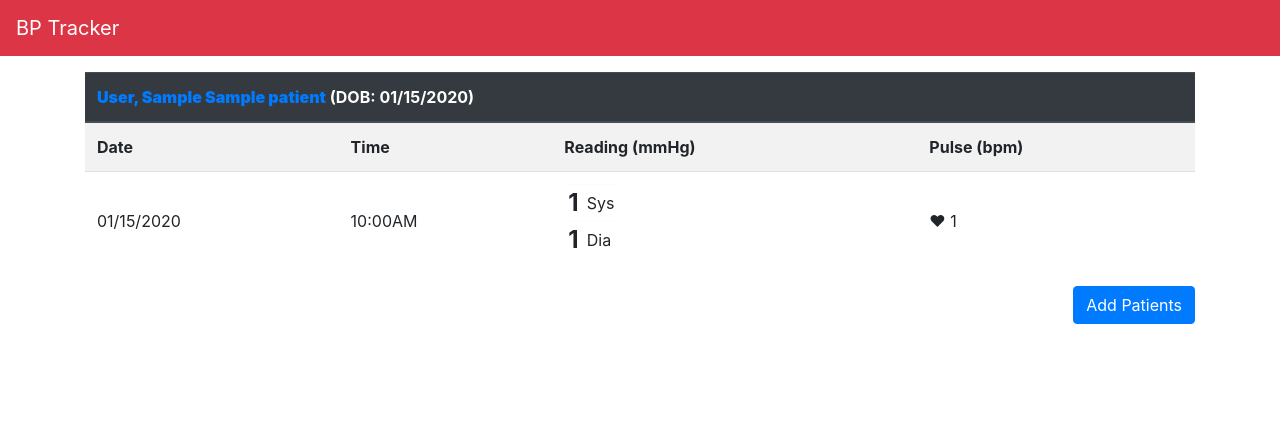
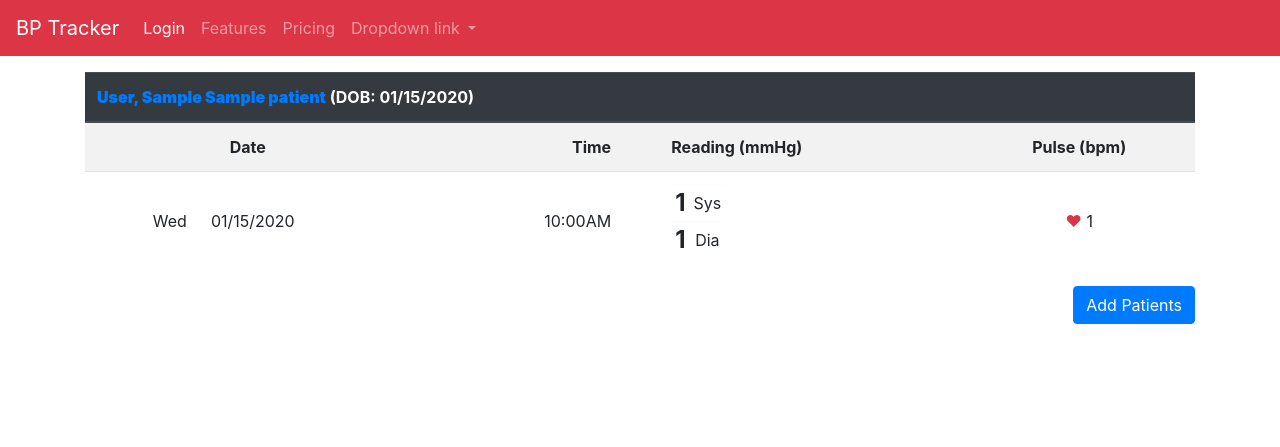
Before and after one commit to edwestfieldjr/BP-Tracker, a Flask app: page / in a window 1280 px wide. Shown: the top 447 px of the page. Run offline with Flask 2, Linux system fonts and the light colour scheme; tables that the repository leaves empty hold one stand-in row (values such as "Sample post"); some libraries are stand-ins or nearby versions.

Commit message:
Add context processor to handle template variables

```diff
--- a/hello.py
+++ b/hello.py
@@ -1,3 +1,4 @@
+
 # # (C)opyright 2021 Edward Francis Westfield Jr. | Standard MIT License
 PROJECT_TITLE = "BP Tracker"
 YEAR_CREATED = 2021
@@ -155,14 +156,15 @@ def admin_only(f):
     return decorated_function
 
 
+
+
 # ROUTES
 
 @app.route('/', methods=['GET'])
 def get_all_patients():
     patients = Patient.query.all()
     bp_readings = BloodPressureReading.query.all()
-    return render_template("index.html", patients=patients, bp_readings=bp_readings, created_year=YEAR_CREATED,
-                           current_year=current_time().strftime("%Y"), project_title=PROJECT_TITLE)
+    return render_template("index.html", patients=patients, bp_readings=bp_readings)
 
 
 @app.route('/register', methods=["GET", "POST"])
@@ -224,14 +226,14 @@ def add_new_patient():
             last_name=form.last_name.data,
             name_suffix=form.name_suffix.data,
             date_of_birth=form.date_of_birth.data,
-            id_name=form.first_name.data.lower() + "_" + form.last_name.data.lower()
+            id_name=form.first_name.data.lower() + "_" + form.last_name.data.lower(),
+            primary_user=current_user
         )
         db.session.add(new_patient)
         db.session.commit()
         return redirect(url_for("get_all_patients"))
     else:
-        return render_template("form.html", form=form, pageheading="Add New Patient", created_year=YEAR_CREATED,
-                               current_year=current_time().strftime("%Y"), project_title=PROJECT_TITLE)
+        return render_template("form.html", form=form, pageheading="Add New Patient")
 
 
 @app.route("/new-reading/patient-id-<int:target_patient_id>", methods=["GET", "POST"])
@@ -252,8 +254,7 @@ def add_new_reading(target_patient_id):
         db.session.commit()
         return redirect(url_for("get_all_patients"))
     else:
-        return render_template("form.html", form=form, pageheading="Add New BP Reading", created_year=YEAR_CREATED,
-                               current_year=current_time().strftime("%Y"), project_title=PROJECT_TITLE)
+        return render_template("form.html", form=form, pageheading="Add New BP Reading")
 
 
 @app.route("/now", methods=['GET'])  # INDEX ROUTE JUST DIAPLAING TIME-NOW ROUTE
@@ -262,6 +263,14 @@ def time_now():
     print(type(time_stamp))
     return f"{time_stamp}"
 
+# CONTEXT PROCESSORS: https://flask.palletsprojects.com/en/2.0.x/templating/#context-processors
+
+@app.context_processor
+def inject_into_header():
+    return dict(user=current_user, created_year=YEAR_CREATED, current_year=current_time().strftime("%Y"), project_title=PROJECT_TITLE)
+
+
+# Initialize Server
 
 if __name__ == "__main__":
     app.run(debug=True)
--- a/templates/index.html
+++ b/templates/index.html
@@ -25,17 +25,18 @@
             </thead>
             <tbody>
             <tr>
-                <th>Date</th>
-                <th>Time</th>
-                <th>Reading (mmHg)</th>
-                <th>Pulse (bpm)</th>
+                <th colspan="2" class="align-middle text-center">Date</th>
+                <th class="align-middle text-right pr-5">Time</th>
+                <th class="align-middle text-left">Reading (mmHg)</th>
+                <th class="align-middle text-center">Pulse (bpm)</th>
             </tr>
             {% for m in range(bp_readings|length) %}
             {% if bp_readings[m].patient_id == patients[n].id %}
             <tr>
-                <td class="align-middle">{{bp_readings[m].time_of_reading.strftime('%m/%d/%Y')}}</td>
-                <td class="align-middle">{{bp_readings[m].time_of_reading.strftime('%-I:%M%p')}}</td>
-                <td class="align-middle">
+                <td class="align-middle text-right">{{bp_readings[m].time_of_reading.strftime('%a')}}</td>
+                <td class="align-middle text-left">{{bp_readings[m].time_of_reading.strftime('%m/%d/%Y')}}</td>
+                <td class="align-middle text-right pr-5">{{bp_readings[m].time_of_reading.strftime('%-I:%M%p')}}</td>
+                <td class="align-middle text-center">
                     <table border="0" class="m-0 p-0 table-light bg-transparent">
                         <tr class="m-0 p-0 bg-transparent">
                             <td class="m-0 px-1 py-0 bg-transparent text-right align-middle"><span style="font-size:1.5rem"><strong>{{bp_readings[m].systolic_mmhg}}</strong></span></td>
@@ -47,7 +48,7 @@
                         </tr>
                     </table>
                 </td>
-                <td class="align-middle">&hearts; {{bp_readings[m].pulse_bpm}}</td>
+                <td class="align-middle text-center"><span class="text-danger">&hearts;</span> {{bp_readings[m].pulse_bpm}}</td>
             </tr>
             {% endif %}
             {% endfor %}
--- a/templates/layouts/base.html
+++ b/templates/layouts/base.html
@@ -12,7 +12,7 @@
         {% endblock %}
         <link rel="stylesheet" href="{{ url_for('static', filename='css/styles.css') }}">
 
-        <title>{% block title %}{% endblock %} - Ed WestfieldJr</title>
+        <title>{% block title %}{% endblock %} - {{project_title}}</title>
         {% endblock %}
     </head>
     <body>
@@ -22,6 +22,38 @@
 
             <nav class="navbar navbar-expand-lg navbar-dark bg-danger">
                 <a class="navbar-brand" href="{{url_for('get_all_patients')}}">{{project_title}}</a>
+                <button class="navbar-toggler" type="button" data-toggle="collapse" data-target="#navbarNavDropdown"
+                        aria-controls="navbarNavDropdown" aria-expanded="false" aria-label="Toggle navigation">
+                    <span class="navbar-toggler-icon"></span>
+                </button>
+                <div class="collapse navbar-collapse" id="navbarNavDropdown">
+                    <ul class="navbar-nav">
+                        <li class="nav-item active">
+                            {% if user.is_authenticated %}
+                            <a class="nav-link" href="{{url_for('logout')}}" data-toggle="tooltip" title="Logged in as: {{ user.email }}"">Logout <span class="sr-only">(current)</span></a>
+                            {% else %}
+                            <a class="nav-link" href="{{url_for('login')}}" data-toggle="tooltip" title="Some tooltip text!"">Login <span class="sr-only">(current)</span></a>
+                            {% endif %}
+                        </li>
+                        <li class="nav-item">
+                            <a class="nav-link" href="#">Features</a>
+                        </li>
+                        <li class="nav-item">
+                            <a class="nav-link" href="#">Pricing</a>
+                        </li>
+                        <li class="nav-item dropdown">
+                            <a class="nav-link dropdown-toggle" href="#" id="navbarDropdownMenuLink"
+                               data-toggle="dropdown" aria-haspopup="true" aria-expanded="false">
+                                Dropdown link
+                            </a>
+                            <div class="dropdown-menu" aria-labelledby="navbarDropdownMenuLink">
+                                <a class="dropdown-item" href="#">Action</a>
+                                <a class="dropdown-item" href="#">Another action</a>
+                                <a class="dropdown-item" href="#">Something else here</a>
+                            </div>
+                        </li>
+                    </ul>
+                </div>
             </nav>
         </header>
 
@@ -33,7 +65,7 @@
         </main>
 
         <footer>
-            <div class="d-flex navbar navbar-light bg-light justify-content-center fixed-bottom mt-auto ml-auto p-1">&copy;{{created_year}}-{{current_year}} <a href="http://domain.invalid/">Ed Westfield Jr.</a></div>
+            <div class="d-flex navbar navbar-light bg-light justify-content-center fixed-bottom mt-auto ml-auto p-1">&copy;{{created_year}}-{{current_year}} <a href="https://edwestfieldjr.com/">Ed Westfield Jr.</a></div>
         </footer>
 
         {% block scripts %}
```
